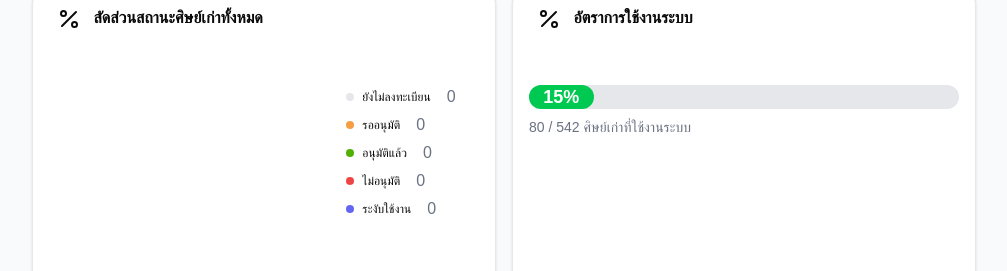
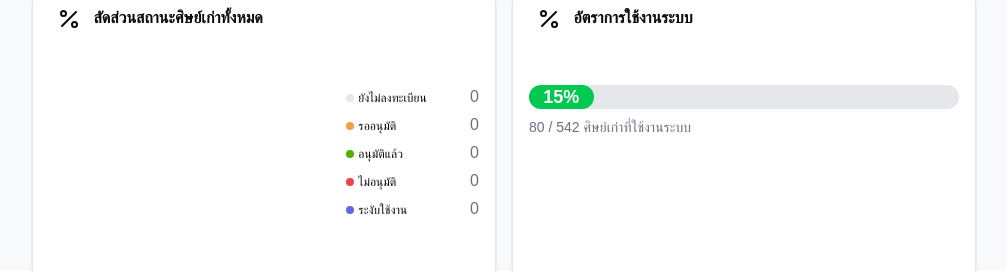
Before and after one commit to thasala-dev/alumni, a Next.js app: page /dashboard/report in a window 1280 px wide. Shown: the part 1341-1612 px from the top of the page, without its empty margins (272-1279 px from the left). Built offline with nearby package versions, Linux system fonts and the light colour scheme; no server answers; the database is empty; sample sign-in values are in the browser's storage; a web font is replaced by a local one.

Commit message:
Update page.tsx

```diff
--- a/app/dashboard/report/page.tsx
+++ b/app/dashboard/report/page.tsx
@@ -191,15 +191,24 @@ export default function ReportPage() {
                 </div>
                 <div>
                   {statusList.map((status, idx) => (
-                    <div key={status} className="flex items-center gap-2 mb-1">
-                      <span
-                        className="inline-block w-2 h-2 rounded-full"
-                        style={{
-                          background: pieData.datasets[0].backgroundColor[idx],
-                        }}
-                      ></span>
-                      <span className="text-xs">{statusMap[status]}</span>
-                      <span className="ml-2 text-gray-500">
+                    <div
+                      key={status}
+                      className="flex items-center justify-between gap-2 mb-1"
+                    >
+                      <div>
+                        <span
+                          className="inline-block w-2 h-2 rounded-full"
+                          style={{
+                            background:
+                              pieData.datasets[0].backgroundColor[idx],
+                          }}
+                        ></span>
+                        <span className="text-xs ml-1">
+                          {statusMap[status]}
+                        </span>
+                      </div>
+
+                      <span className="text-gray-500 text-end">
                         {totalStatus[status]}
                       </span>
                     </div>
```
